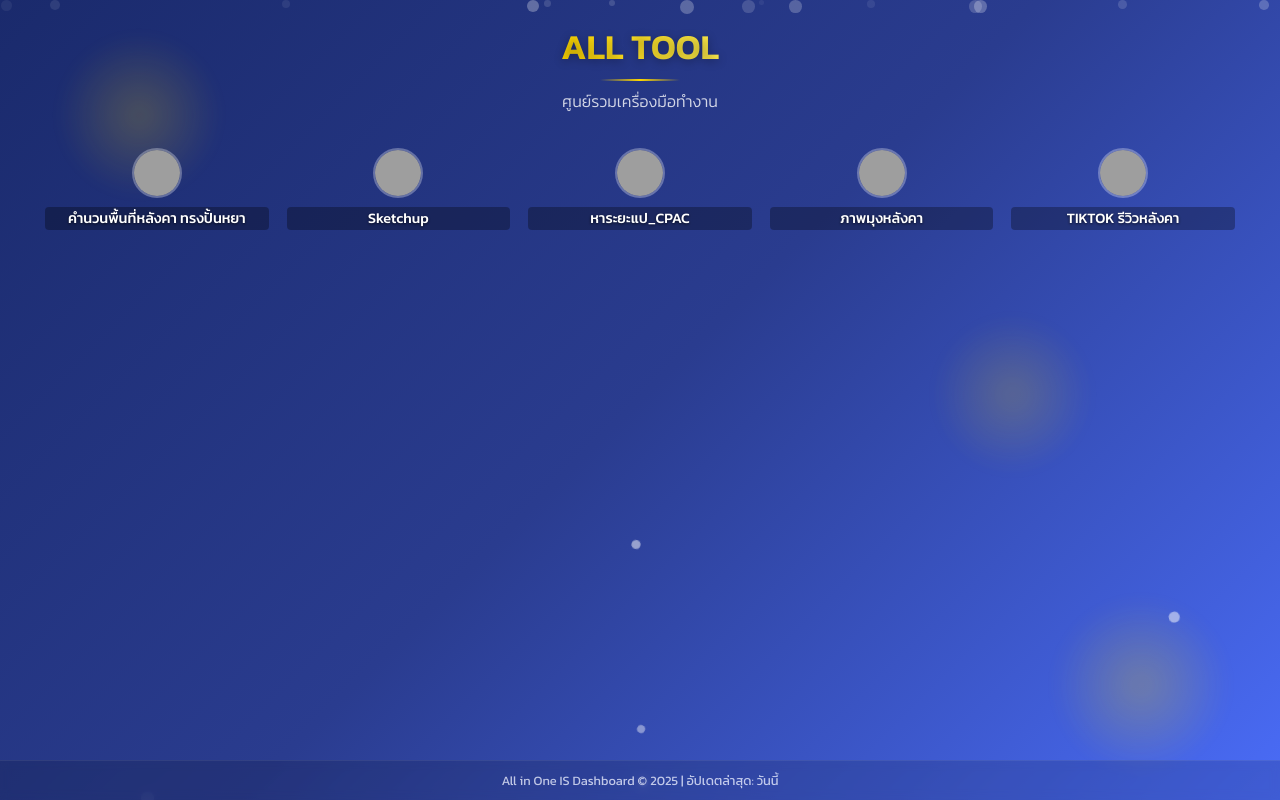
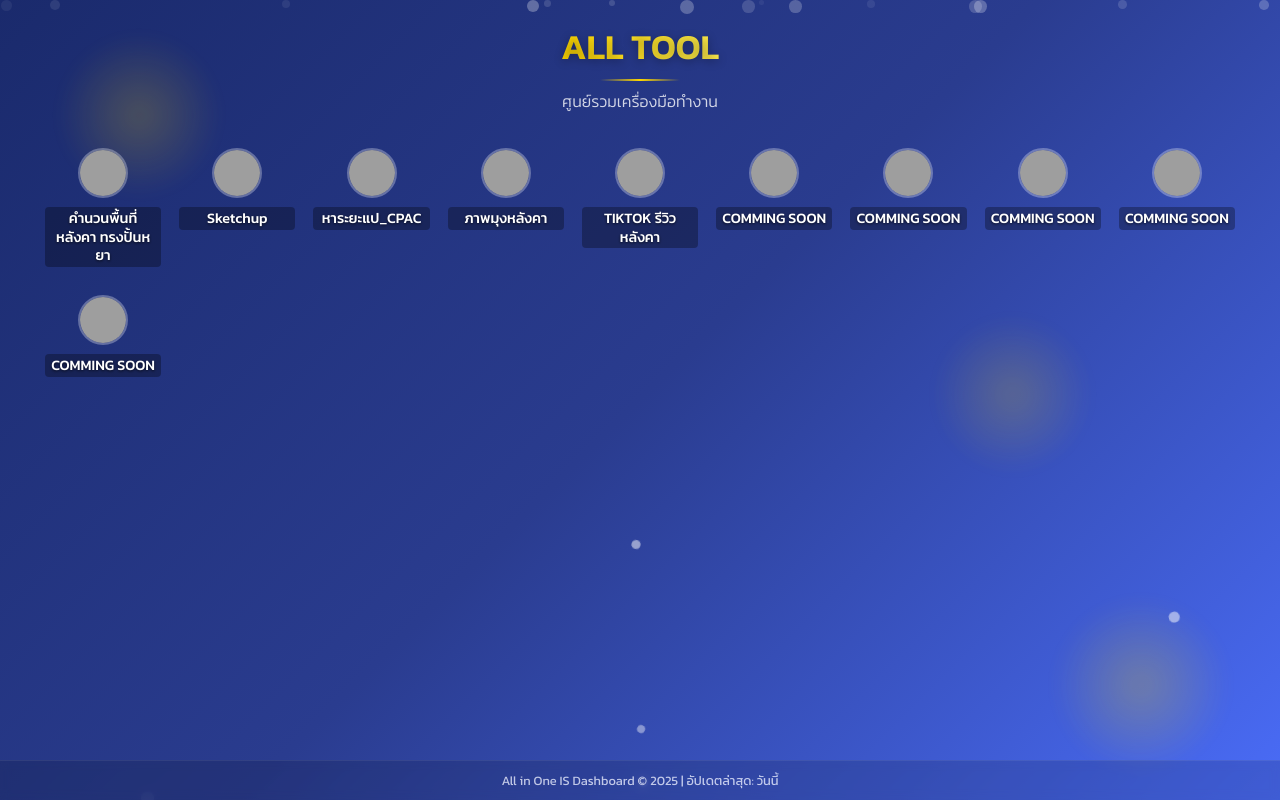
Before and after one commit to golf021/ALL-TOOL, a plain HTML site: page index.html in a window 1280 px wide. Drawn offline with Linux system fonts and the light colour scheme; grey boxes are pictures that could not be loaded.

Commit message:
Update index.html

```diff
--- a/index.html
+++ b/index.html
@@ -353,6 +353,31 @@
         <img src="https://i.postimg.cc/MKYvtJvL/apps-4784-13634052595610511-c45457c9-b4af-46b0-8e61-8d7c0aec3f56.png" alt="SLA Installation" class="card-image">
         <span class="card-title">TIKTOK รีวิวหลังคา</span>
       </a>
+
+      <a href="" target="_blank" class="card">
+        <img src="https://i.postimg.cc/QtrBfNTx/132.jpg" alt="SLA Installation" class="card-image">
+        <span class="card-title">COMMING SOON</span>
+      </a>
+
+      <a href="" target="_blank" class="card">
+        <img src="https://i.postimg.cc/QtrBfNTx/132.jpg" alt="SLA Installation" class="card-image">
+        <span class="card-title">COMMING SOON</span>
+      </a>
+
+      <a href="" target="_blank" class="card">
+        <img src="https://i.postimg.cc/QtrBfNTx/132.jpg" alt="SLA Installation" class="card-image">
+        <span class="card-title">COMMING SOON</span>
+      </a>
+
+      <a href="" target="_blank" class="card">
+        <img src="https://i.postimg.cc/QtrBfNTx/132.jpg" alt="SLA Installation" class="card-image">
+        <span class="card-title">COMMING SOON</span>
+      </a>
+
+      <a href="" target="_blank" class="card">
+        <img src="https://i.postimg.cc/QtrBfNTx/132.jpg" alt="SLA Installation" class="card-image">
+        <span class="card-title">COMMING SOON</span>
+      </a>
     </div>
 
     <!-- Footer -->
```
